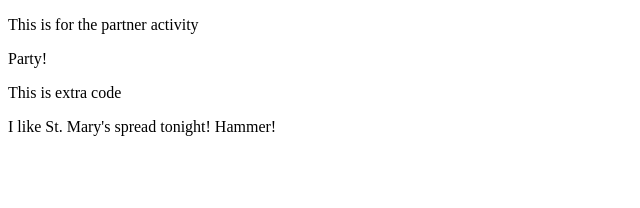
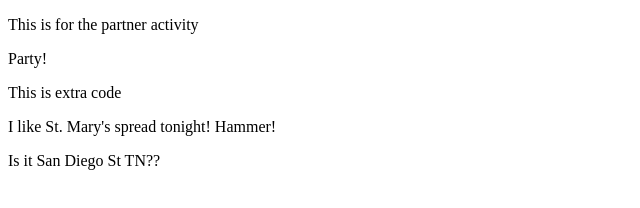
Before and after one commit to Alexho8/Alex, a plain HTML site: page index.html in a window 1280 px wide. Shown: the whole page, without its empty margins (0-640 px from the left). Drawn offline with Linux system fonts and the light colour scheme.

Commit message:
added p tag with text

```diff
--- a/index.html
+++ b/index.html
@@ -10,5 +10,6 @@
     <p>Party!</p>
     <p>This is extra code</p>
     <p>I like St. Mary's spread tonight! Hammer!</p>
+    <p>Is it San Diego St TN??</p>
 </body>
 </html>
```
